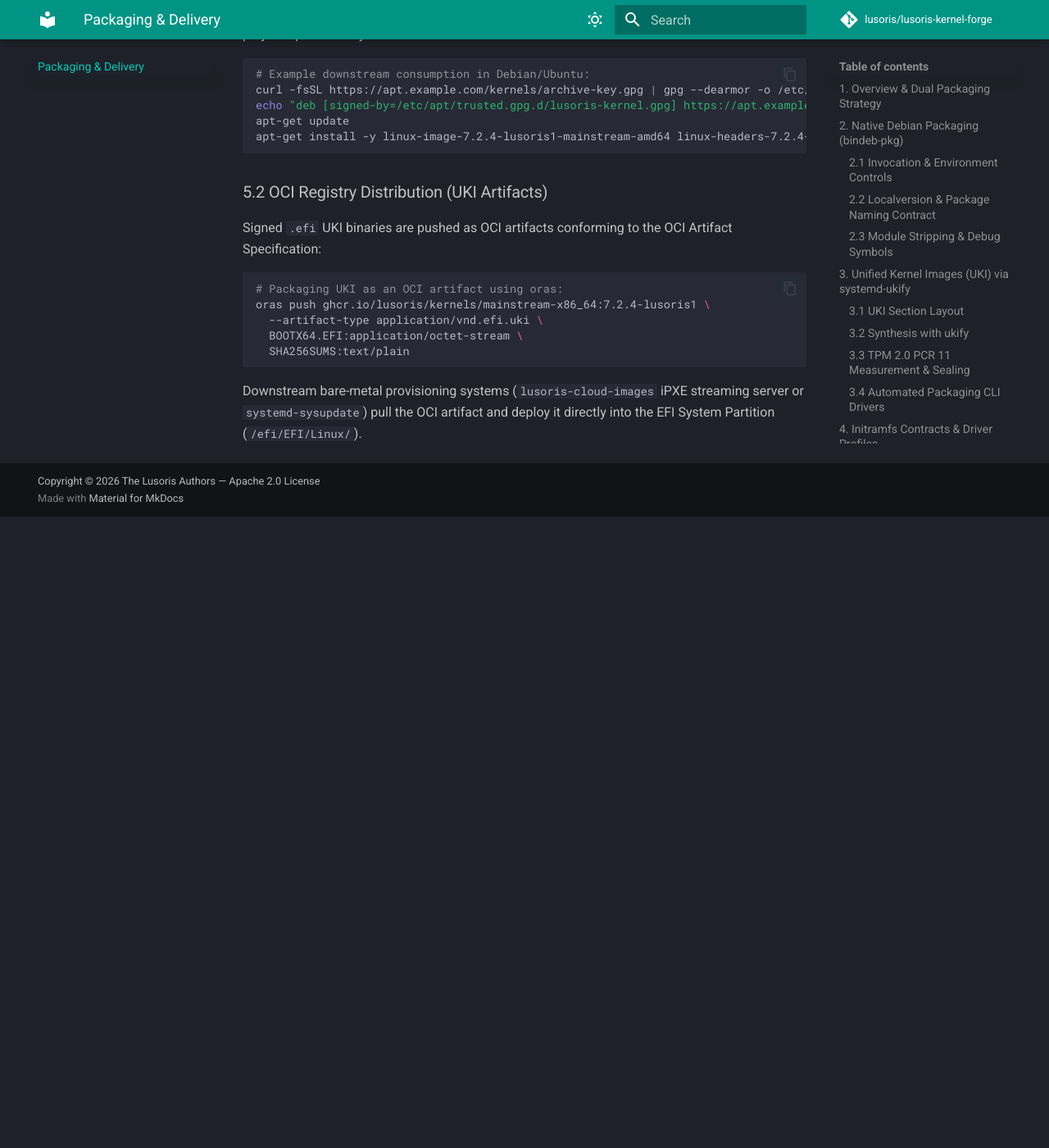
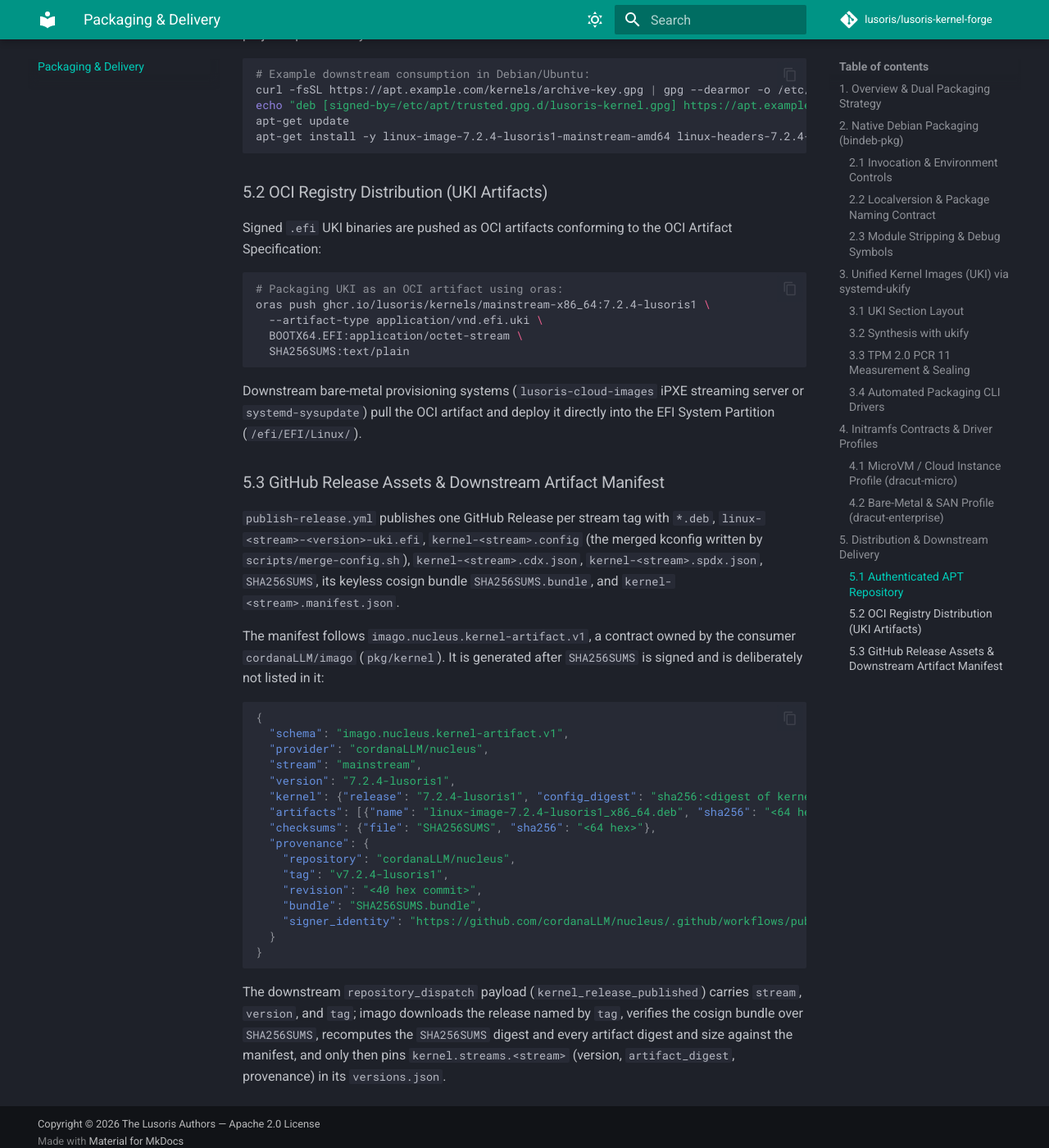
Before and after one commit to cordanaLLM/nucleus, an MkDocs documentation site: the page built from docs/packaging.md, in a window 1280 px wide and 1400 px high, scrolled down 4521 px. Shown: the whole window at 82% size. Built offline with MkDocs 1.6.1 and Material for MkDocs 9.7.7, drawn with Linux system fonts in a browser that asks for light colours; comment, search, counter and statistics services are not loaded; before the commit the page ends 5151 px from its top, so only the background shows below that.

Commit message:
feat(release)!: publish the imago.nucleus.kernel-artifact.v1 manifest and carry the release tag downstream
publish-release.yml now ships kernel-<stream>.config (the merged kconfig
written by scripts/merge-config.sh), lists it in SHA256SUMS, and after
cosign signs SHA256SUMS generates kernel-<stream>.manifest.json in the
imago.nucleus.kernel-artifact.v1 shape owned by cordanaLLM/imago: stream,
version, kernel release, config_digest over the shipped config,
per-artifact sha256 and size taken from SHA256SUMS, the SHA256SUMS digest,
and provenance (release tag, commit, bundle name, and the workflow signer
identity cosign certifies). The manifest is uploaded with the other assets
and is deliberately absent from SHA256SUMS.

BREAKING CHANGE: the kernel_release_published client payload carries "tag"
next to "stream" and "version". imago refuses a payload without all three,
downloads the release named by the tag, verifies the cosign bundle and every
manifest digest, and only then pins the stream in its versions.json.
scripts/notify_downstream.sh sends the same tag (RELEASE_TAG, default
v<version>).

The stream resolver read RAW_TAG from the environment without it ever being
exported, so every release resolved to mainstream; RAW_TAG is now exported
and a release_tag output is emitted.

tests/test_workflows.py asserts the manifest step ordering, the shipped
config, the uploaded patterns, and the payload keys. docs/packaging.md
section 5.3 documents the release assets and the manifest contract.

Co-Authored-By: Claude Fable 5.1 <noreply@anthropic.com>

````diff
--- a/docs/packaging.md
+++ b/docs/packaging.md
@@ -177,3 +177,29 @@ oras push ghcr.io/lusoris/kernels/mainstream-x86_64:7.2.4-lusoris1 \
   SHA256SUMS:text/plain
 ```
 Downstream bare-metal provisioning systems (`lusoris-cloud-images` iPXE streaming server or `systemd-sysupdate`) pull the OCI artifact and deploy it directly into the EFI System Partition (`/efi/EFI/Linux/`).
+
+### 5.3 GitHub Release Assets & Downstream Artifact Manifest
+`publish-release.yml` publishes one GitHub Release per stream tag with `*.deb`, `linux-<stream>-<version>-uki.efi`, `kernel-<stream>.config` (the merged kconfig written by `scripts/merge-config.sh`), `kernel-<stream>.cdx.json`, `kernel-<stream>.spdx.json`, `SHA256SUMS`, its keyless cosign bundle `SHA256SUMS.bundle`, and `kernel-<stream>.manifest.json`.
+
+The manifest follows `imago.nucleus.kernel-artifact.v1`, a contract owned by the consumer `cordanaLLM/imago` (`pkg/kernel`). It is generated after `SHA256SUMS` is signed and is deliberately not listed in it:
+
+```json
+{
+  "schema": "imago.nucleus.kernel-artifact.v1",
+  "provider": "cordanaLLM/nucleus",
+  "stream": "mainstream",
+  "version": "7.2.4-lusoris1",
+  "kernel": {"release": "7.2.4-lusoris1", "config_digest": "sha256:<digest of kernel-mainstream.config>"},
+  "artifacts": [{"name": "linux-image-7.2.4-lusoris1_x86_64.deb", "sha256": "<64 hex>", "size": 123456}],
+  "checksums": {"file": "SHA256SUMS", "sha256": "<64 hex>"},
+  "provenance": {
+    "repository": "cordanaLLM/nucleus",
+    "tag": "v7.2.4-lusoris1",
+    "revision": "<40 hex commit>",
+    "bundle": "SHA256SUMS.bundle",
+    "signer_identity": "https://github.com/cordanaLLM/nucleus/.github/workflows/publish-release.yml@refs/tags/v7.2.4-lusoris1"
+  }
+}
+```
+
+The downstream `repository_dispatch` payload (`kernel_release_published`) carries `stream`, `version`, and `tag`; imago downloads the release named by `tag`, verifies the cosign bundle over `SHA256SUMS`, recomputes the `SHA256SUMS` digest and every artifact digest and size against the manifest, and only then pins `kernel.streams.<stream>` (version, `artifact_digest`, provenance) in its `versions.json`.
````
Also changed, not shown: CHANGELOG.md (+6 -0 lines), 3 other files.
